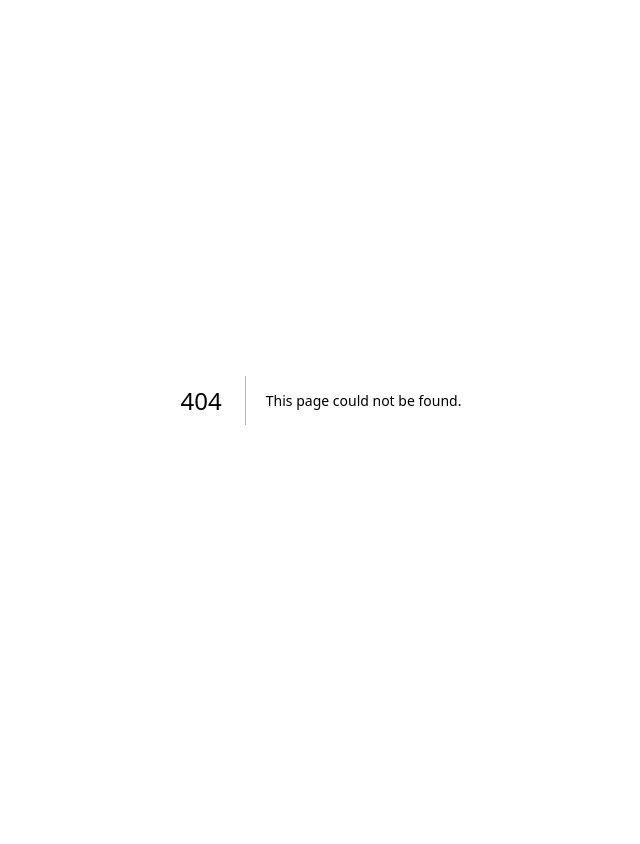
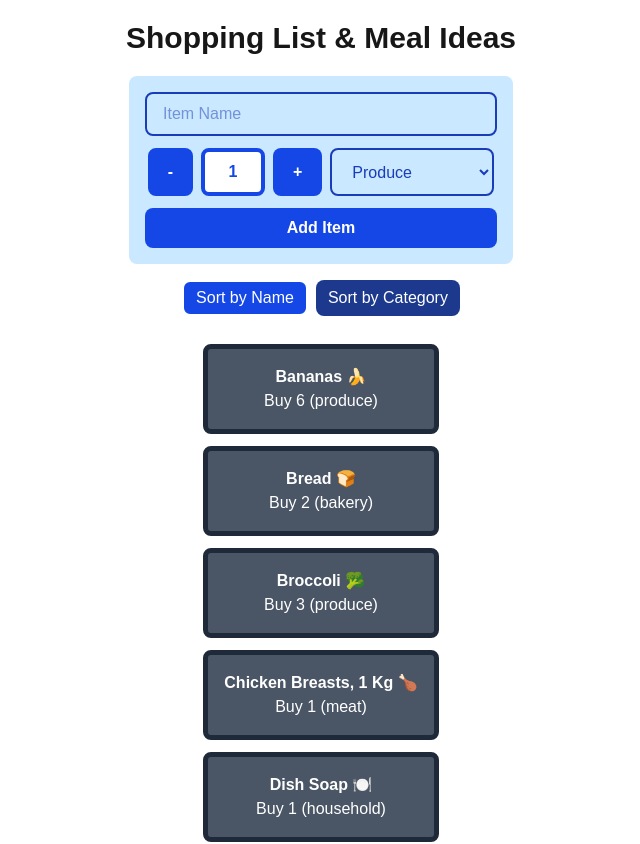
Before and after one commit to MatthewBelsha/cprg306-assignments, a Next.js app: page /week-8 in a window 1280 px wide. Before the commit this address had no page. Shown: the top 844 px of the page, without its empty margins (319-959 px from the left). Before the commit the page ends 800 px from the top, so only its background shows below. Built offline with nearby package versions, Linux system fonts and the light colour scheme.

Commit message:
Week 8 Added

```diff
--- a/app/page.js
+++ b/app/page.js
@@ -23,6 +23,9 @@
           <li>
             <Link href="./week-7">Week 7 Assignment</Link>
           </li>
+          <li>
+            <Link href="./week-8">Week 8 Assignment</Link>
+          </li>
         </ul>
       </div>
     </main>
--- /dev/null
+++ b/app/week-8/item-list.js
@@ -0,0 +1,53 @@
+"use client";
+import { useState } from "react";
+import Item from "./item";
+
+export default function ItemList({ items }) {
+  const [sortBy, setSortBy] = useState("name");
+
+  let sortedItems = [...items]; // copy prop
+
+  if (sortBy === "name") {
+    sortedItems.sort((a, b) => a.name.localeCompare(b.name));
+  } else if (sortBy === "category") {
+    sortedItems.sort((a, b) => a.category.localeCompare(b.category));
+  }
+
+  // button styles
+  const activeClass = "bg-blue-700 text-white border-2 border-white";
+  const inactiveClass = "bg-blue-900 text-white";
+
+  return (
+    <main className="flex flex-col items-center">
+      <div className="flex gap-2 mb-4">
+        <button
+          onClick={() => setSortBy("name")}
+          className={`px-3 py-1 rounded-lg ${
+            sortBy === "name" ? activeClass : inactiveClass
+          }`}
+        >
+          Sort by Name
+        </button>
+        <button
+          onClick={() => setSortBy("category")}
+          className={`px-3 py-1 rounded-lg ${
+            sortBy === "category" ? activeClass : inactiveClass
+          }`}
+        >
+          Sort by Category
+        </button>
+      </div>
+
+      <ul>
+        {sortedItems.map((item) => (
+          <Item
+            key={item.id}
+            name={item.name}
+            quantity={item.quantity}
+            category={item.category}
+          />
+        ))}
+      </ul>
+    </main>
+  );
+}
--- /dev/null
+++ b/app/week-8/item.js
@@ -0,0 +1,8 @@
+export default function Item({ name, quantity, category }) {
+  return (
+    <li className="m-3 p-4 rounded-lg bg-gray-600 text-white border-5 border-gray-800">
+      <b className="capitalize">{name}</b> <br />
+      Buy {quantity} ({category})
+    </li>
+  );
+}
--- /dev/null
+++ b/app/week-8/items.json
@@ -0,0 +1,74 @@
+[
+  {
+    "id": "1h2GJKH12gkHG31h1H",
+    "name": "milk, 4 L 🥛",
+    "quantity": 1,
+    "category": "dairy"
+  },
+  {
+    "id": "2KJH3k2j3H1k2J3K1H",
+    "name": "bread 🍞",
+    "quantity": 2,
+    "category": "bakery"
+  },
+  {
+    "id": "3h2KJH3k2j3H1k2J3",
+    "name": "eggs, dozen 🥚",
+    "quantity": 2,
+    "category": "dairy"
+  },
+  {
+    "id": "4k2J3K1H2GJKH12gk",
+    "name": "bananas 🍌",
+    "quantity": 6,
+    "category": "produce"
+  },
+  {
+    "id": "5H1h1H2KJH3k2j3H",
+    "name": "broccoli 🥦",
+    "quantity": 3,
+    "category": "produce"
+  },
+  {
+    "id": "6H1k2J3K1H2GJKH1",
+    "name": "chicken breasts, 1 kg 🍗",
+    "quantity": 1,
+    "category": "meat"
+  },
+  {
+    "id": "7gkHG31h1H2KJH3k",
+    "name": "pasta sauce 🍝",
+    "quantity": 3,
+    "category": "canned goods"
+  },
+  {
+    "id": "8j3H1k2J3K1H2GJK",
+    "name": "spaghetti, 454 g 🍝",
+    "quantity": 2,
+    "category": "dry goods"
+  },
+  {
+    "id": "9H12gkHG31h1H2KJ",
+    "name": "toilet paper, 12 pack 🧻",
+    "quantity": 1,
+    "category": "household"
+  },
+  {
+    "id": "10H3k2j3H1k2J3K1",
+    "name": "paper towels, 6 pack",
+    "quantity": 1,
+    "category": "household"
+  },
+  {
+    "id": "11k2J3K1H2GJKH12",
+    "name": "dish soap 🍽️",
+    "quantity": 1,
+    "category": "household"
+  },
+  {
+    "id": "12GJKH12gkHG31h1",
+    "name": "hand soap 🧼",
+    "quantity": 4,
+    "category": "household"
+  }
+]
--- /dev/null
+++ b/app/week-8/new-item.js
@@ -0,0 +1,90 @@
+"use client";
+import { useState } from "react";
+
+export default function NewItem({ onAddItem }) {
+  const [name, setName] = useState("");
+  const [quantity, setQuantity] = useState(1);
+  const [category, setCategory] = useState("Produce");
+
+  const dropdownOptions = [
+    "Produce",
+    "Dairy",
+    "Bakery",
+    "Meat",
+    "Frozen Foods",
+    "Canned Goods",
+    "Dry Goods",
+    "Beverages",
+    "Snacks",
+    "Household",
+    "Other",
+  ];
+
+  const handleSubmit = (e) => {
+    e.preventDefault();
+    const newItem = {
+      id: Math.random().toString(36).substr(2, 9),
+      name,
+      quantity,
+      category: category.toLowerCase(),
+    };
+    onAddItem(newItem);
+    setName("");
+    setQuantity(1);
+    setCategory("Produce");
+  };
+
+  return (
+    <form
+      onSubmit={handleSubmit}
+      className="mx-auto flex flex-col gap-3 bg-[#cae8ff] text-blue-800 w-96 p-4 rounded-lg"
+    >
+      <input
+        type="text"
+        placeholder="Item Name"
+        value={name}
+        onChange={(e) => setName(e.target.value)}
+        className="border-2 rounded-lg px-4 py-2"
+      />
+
+      <div className="flex space-x-2 justify-center">
+        <button
+          type="button"
+          onClick={() => quantity > 1 && setQuantity(quantity - 1)}
+          className="bg-blue-700 text-white font-semibold py-2 px-5 rounded-lg"
+          disabled={quantity === 1}
+        >
+          -
+        </button>
+        <span className="w-16 h-12 flex items-center justify-center border-4 border-blue-700 rounded-lg font-semibold text-blue-700 bg-white">
+          {quantity}
+        </span>
+        <button
+          type="button"
+          onClick={() => quantity < 20 && setQuantity(quantity + 1)}
+          className="bg-blue-700 text-white font-semibold py-2 px-5 rounded-lg"
+          disabled={quantity === 20}
+        >
+          +
+        </button>
+
+        <select
+          value={category}
+          onChange={(e) => setCategory(e.target.value)}
+          className="border-2 rounded-lg px-4 py-2"
+        >
+          {dropdownOptions.map((opt) => (
+            <option key={opt}>{opt}</option>
+          ))}
+        </select>
+      </div>
+
+      <button
+        type="submit"
+        className="bg-blue-700 text-white font-semibold py-2 px-4 rounded-lg"
+      >
+        Add Item
+      </button>
+    </form>
+  );
+}
--- /dev/null
+++ b/app/week-8/page.js
@@ -0,0 +1,32 @@
+"use client";
+import { useState } from "react";
+import ItemList from "./item-list";
+import NewItem from "./new-item";
+import itemsData from "./items.json";
+
+export default function Page() {
+  const [items, setItems] = useState(itemsData);
+
+  // item handler
+  const handleAddItem = (newItem) => {
+    //spread operator to add new item to existing items
+    //reference https://developer.mozilla.org/en-US/docs/Web/JavaScript/Reference/Operators/Spread_syntax
+    setItems((prevItems) => [...prevItems, newItem]);
+  };
+
+  return (
+    <main className="flex flex-col items-center justify-center">
+      <h1 className="p-2 m-3 text-center text-3xl font-bold">Shopping List & Meal Ideas</h1>
+
+      {/*passes on add item*/}
+      <div>
+        <NewItem onAddItem={handleAddItem} />
+      </div>
+
+      {/*current items*/}
+      <div className="space-y-4 p-4 text-center rounded-lg">
+        <ItemList items={items} />
+      </div>
+    </main>
+  );
+}
```
Also changed, not shown: app/week-8/meal-ideas.js (added).
